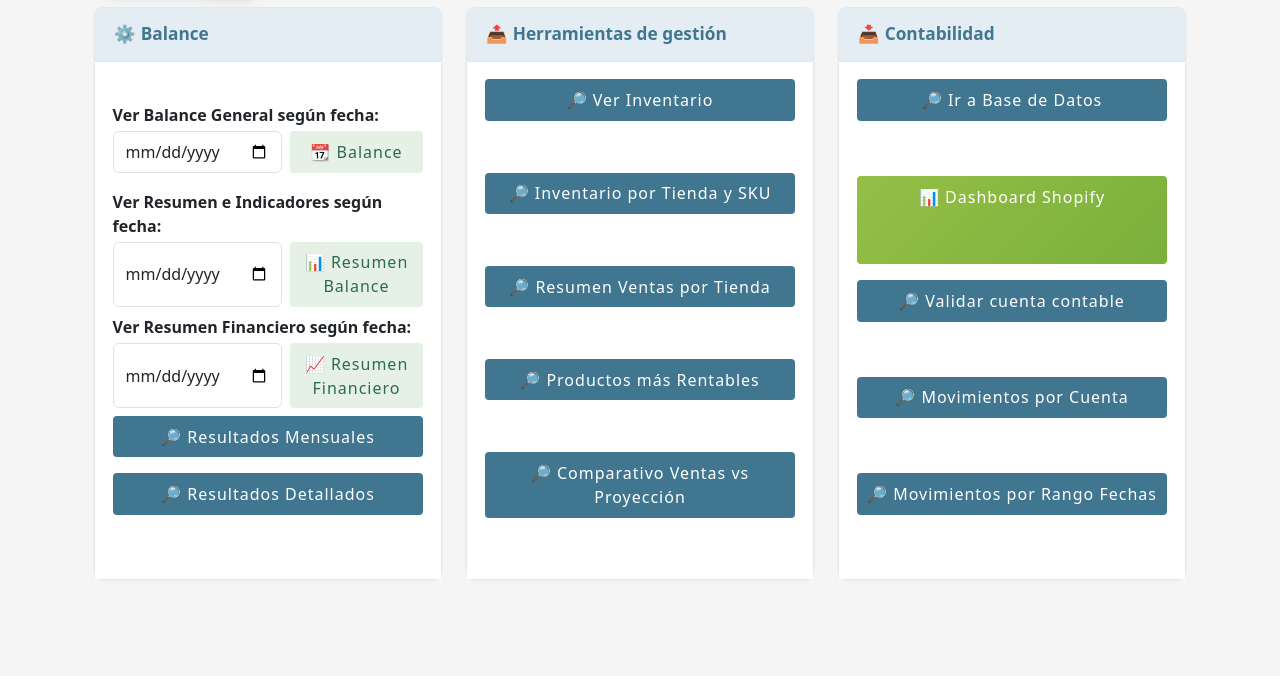
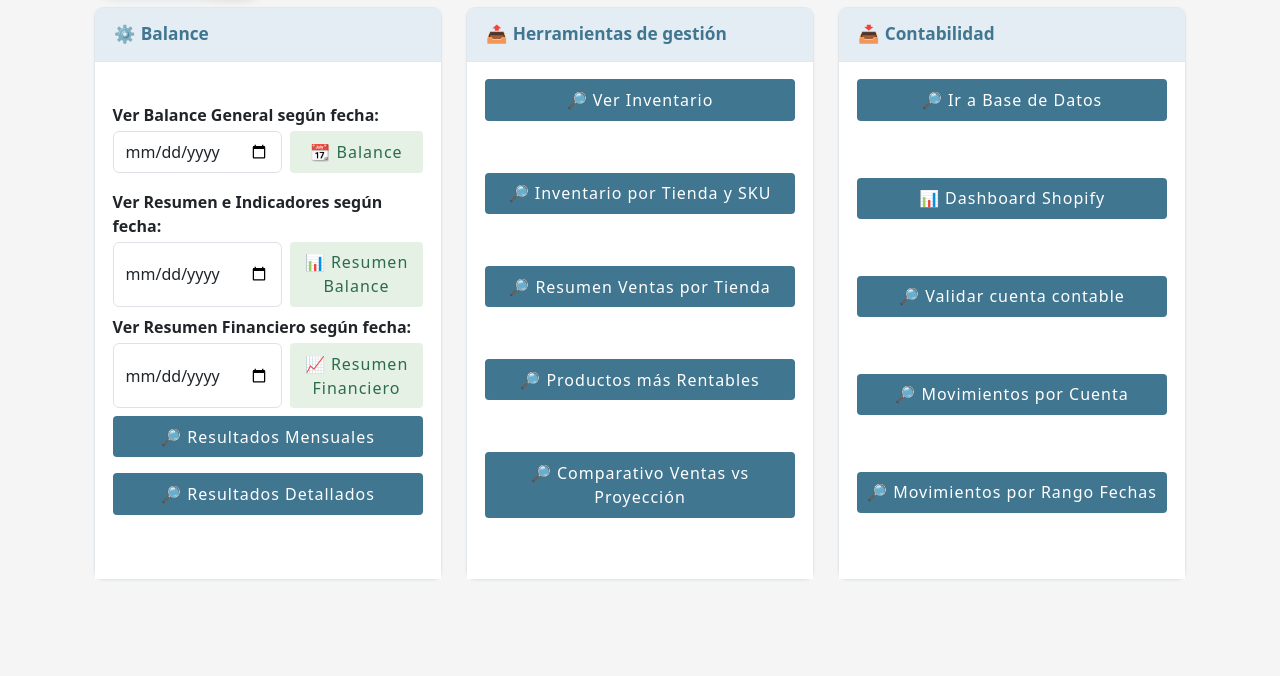
Before and after one commit to tcorthorn/Panel-Bronz-2026, a Django app: page / in a window 1280 px wide. Shown: the part 206-882 px from the top of the page. Run offline with Django 5.2, Linux system fonts and the light colour scheme.

Commit message:
Fix: Botón Dashboard Shopify con mismo estilo que sección Contabilidad

```diff
--- a/templates/bronz_app/home.html
+++ b/templates/bronz_app/home.html
@@ -342,9 +342,9 @@
       <form action="{% url 'importar_datos' %}" method="get">
         <button class="btn btn-admin info w-100">🔎 Ir a Base de Datos</button>
       </form>
-      <a href="{% url 'shopify_dashboard' %}" class="btn btn-admin" style="background: linear-gradient(135deg, #95bf46 0%, #7ab03c 100%);">
-        📊 Dashboard Shopify
-      </a>
+      <form action="{% url 'shopify_dashboard' %}" method="get">
+        <button class="btn btn-admin w-100">📊 Dashboard Shopify</button>
+      </form>
 
     <!-- VALIDAR CUENTA CONTABLE INGRESADA -->
       <form action="{% url 'validar_plan_cuentas' %}" method="get">
```
